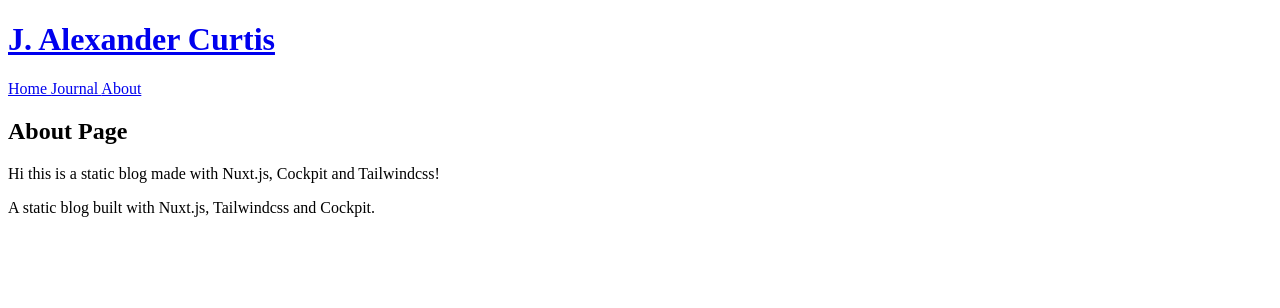
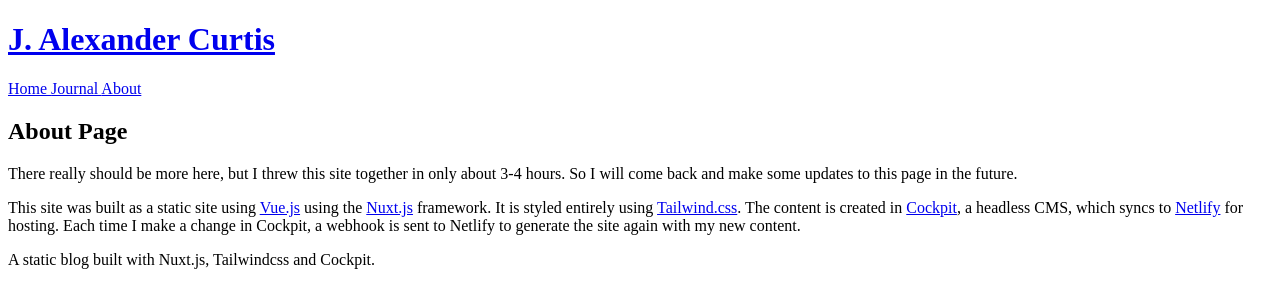
Before and after one commit to jacurtis/archive-jacurtis-2019, a Nuxt app: page /about in a window 1280 px wide. Shown: the top 308 px of the page. Built offline with nearby package versions, Linux system fonts and the light colour scheme.

Commit message:
Wrote copy for index and about pages, in preperation for hosting

```diff
--- a/pages/about.vue
+++ b/pages/about.vue
@@ -1,11 +1,14 @@
 <template>
   <section class="my-8">
-    <div class="text-center">
+    <div class="text-left">
       <h1 class="mb-6">
         About Page
       </h1>
-      <p>
-        Hi this is a static blog made with Nuxt.js, Cockpit and Tailwindcss!
+      <p class="pb-4 leading-normal">
+        There really should be more here, but I threw this site together in only about 3-4 hours.  So I will come back and make some updates to this page in the future.
+      </p>
+      <p class="pb-4 leading-normal">
+        This site was built as a static site using <a href="https://vuejs.org/">Vue.js</a> using the <a href="https://nuxtjs.org/">Nuxt.js</a> framework.  It is styled entirely using <a href="https://tailwindcss.com/">Tailwind.css</a>.  The content is created in <a href="https://getcockpit.com/">Cockpit</a>, a headless CMS, which syncs to <a href="https://www.netlify.com/">Netlify</a> for hosting.  Each time I make a change in Cockpit, a webhook is sent to Netlify to generate the site again with my new content.
       </p>
     </div>
   </section>
--- a/pages/index.vue
+++ b/pages/index.vue
@@ -1,32 +1,18 @@
 <template>
   <section>
     <div class="my-8">
-      <ul class="flex flex-col w-full p-0">
-        <li v-for="(post, key) in posts" :key="key" class="mb-6 w-full list-reset">
-          <div class="text-grey-dark font-bold text-sm tracking-wide flex justify-start flex-row items-center">
-            <span>
-              {{ post._created | toDate }}
-            </span>
-            <span class="mx-2">
-              |
-            </span>
-            <a v-for="tag in post.tags" :key="tag" :href="'/category/'+tag" class="mr-2 bg-blue text-white px-2 py-1 no-underline text-xs font-light rounded hover:shadow">
-              {{ tag }}
-            </a>
-          </div>
-
-          <a :href="'/journal/'+post.title_slug" class="no-underline">
-            <h2 class="my-2 text-grey-darkest text-lg lg:text-xl">
-              {{ post.title }}
-            </h2>
-          </a>
-
-          <div class="page-content hidden md:block text-base mb-2" v-html="post.excerpt" />
-          <a class="text-sm text-blue-light no-underline" :href="'/journal/'+post.title_slug">
-            Read more
-          </a>
-        </li>
-      </ul>
+      <p class="pb-4 leading-normal">
+        Hey, I'm <strong>J. Alexander Curtis</strong>!  Around the web you find me under the name <strong>Jacurtis</strong> and I run the DevMarketer website and YouTube channel for software-focused entrepreneurs.
+      </p>
+      <p class="pb-4 leading-normal">
+        Right now, I am focused on building DevMarketer into a thriving community focused on bringing smart marketing insights into the software products that we build everyday.
+      </p>
+      <p class="pb-4 leading-normal">
+        I am available for hire or consulting work in the fields of marketing, project management, and network deployment (via Google Cloud Platform and Amazon Web Services).
+      </p>
+      <p class="pb-4 leading-normal">
+        When I am not working, I focus on training for triathlons and running. I enjoy being outdoors and taking a break from the screen.
+      </p>
     </div>
   </section>
 </template>
```
